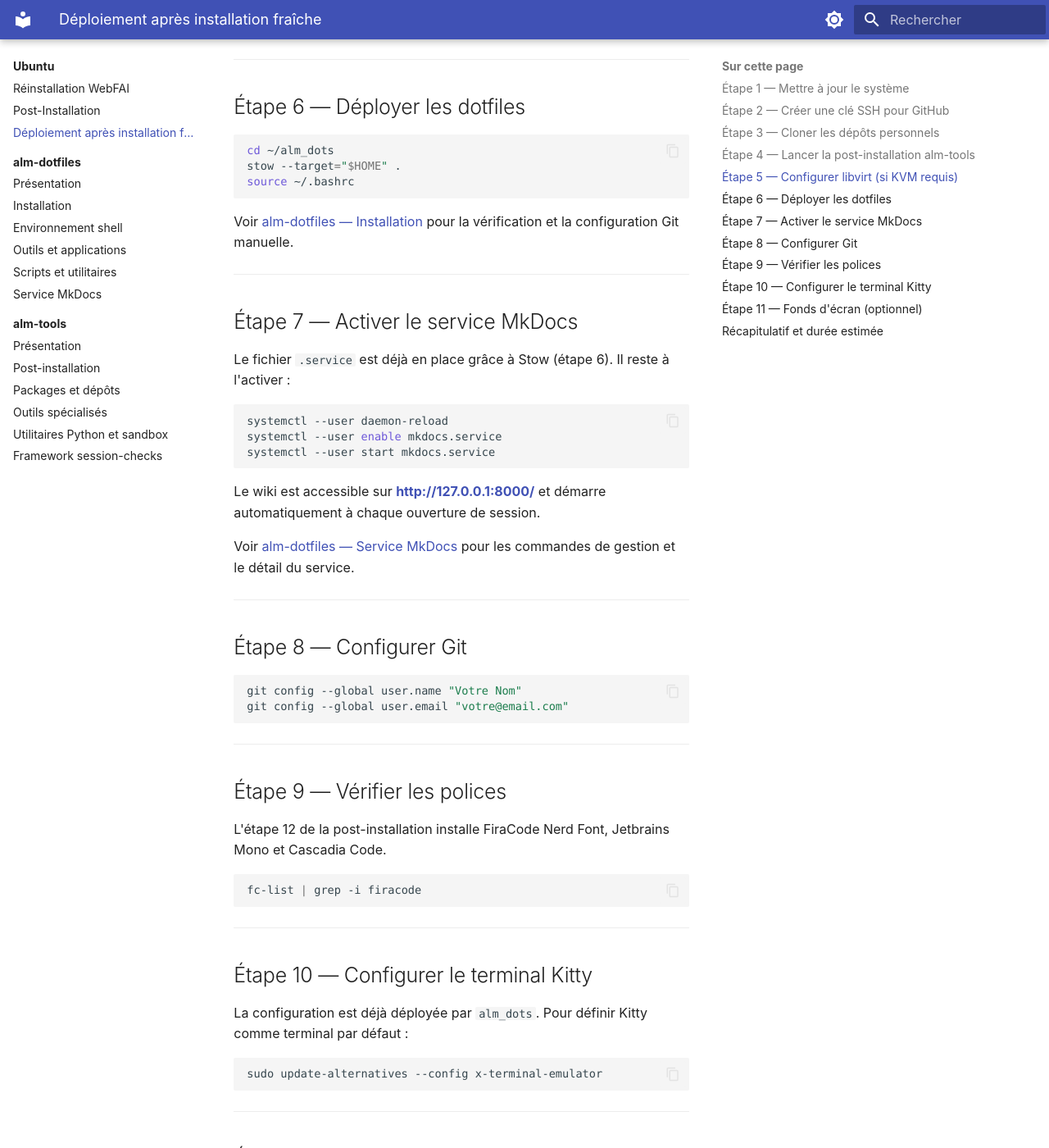
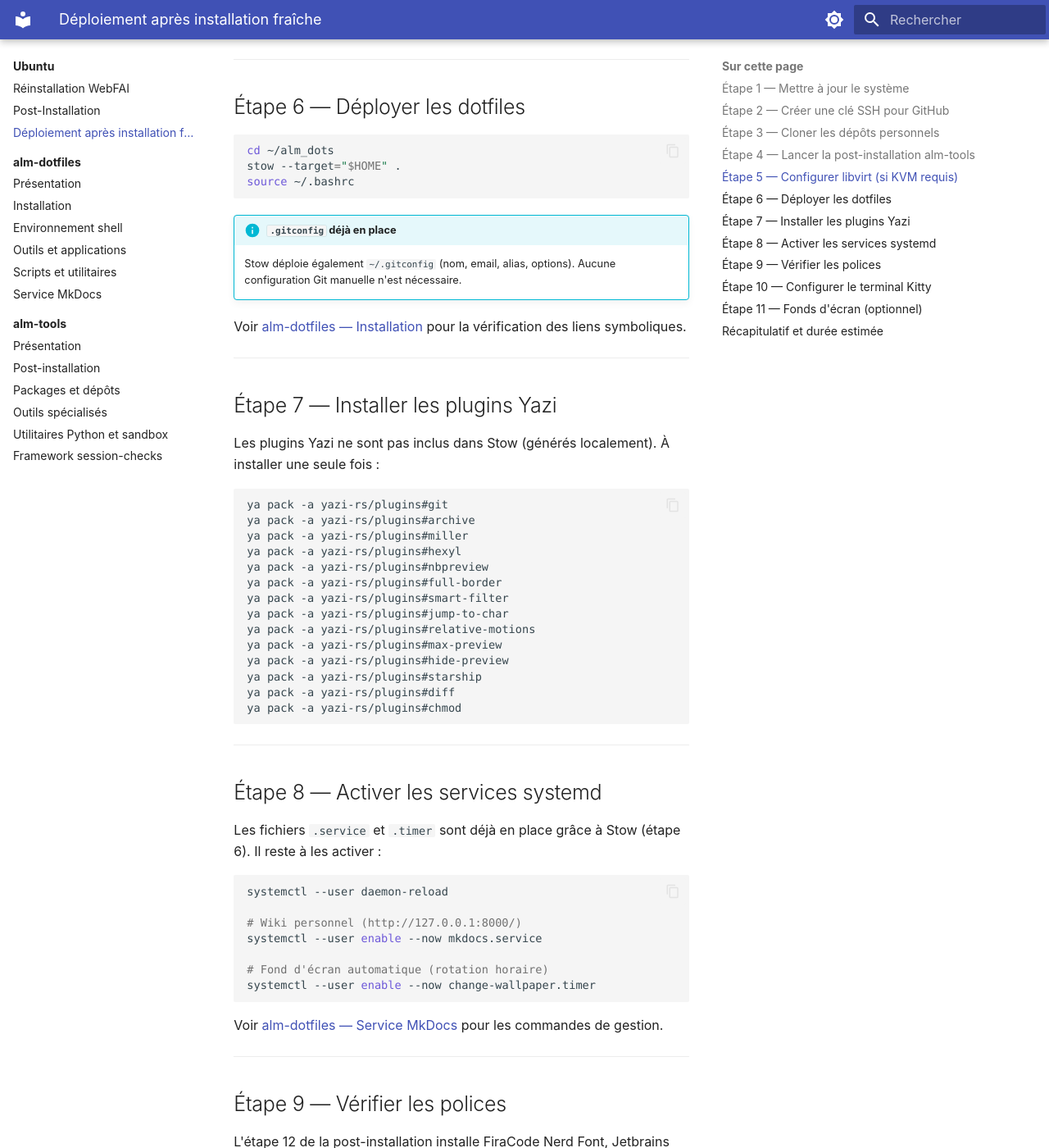
Before and after one commit to namnetes/alm_notes, an MkDocs documentation site: the page built from docs/systeme/ubuntu/deploiement-post-installation.md, in a window 1280 px wide and 1400 px high, scrolled down 1751 px. Shown: the whole window at 82% size. Built offline with MkDocs 1.6.1 and Material for MkDocs 9.7.7, drawn with Linux system fonts in a browser that asks for light colours; some of the changed text lies outside the part shown.

Commit message:
docs: fix errors and complete alm_dots documentation for reinstall
Factual errors fixed:
- service-mkdocs.md: 0.0.0.0 → 127.0.0.1 (matches the corrected service)
- presentation.md: remove deleted desktop entry row; fix stow exclusion
  list (.gitconfig, CLAUDE.md, .claudecodeignore are stowed, not excluded);
  add .ssh/config, .claude/ to the managed files table
- outils-et-applications.md: .gitconfig warning replaced with correct info

Missing reinstall steps added:
- installation.md: Yazi plugins (ya pack) + change-wallpaper.timer steps
- deploiement-post-installation.md: Yazi plugins, systemd timer activation;
  remove incorrect "configure git manually" step (gitconfig is stowed)

Missing documentation added:
- environnement-shell.md: full function table (usbboot, mkdocs-pdf,
  shims/tl, shim_add, init_zed, all 19 functions listed)
- outils-et-applications.md: .nanorc section, .ssh/config section,
  Claude Code section (global_rules, CLAUDE.md, CLAUDE_Mainframe.md,
  claude-open/claude-z aliases, Zed tasks)

Co-Authored-By: Claude Sonnet 4.6 <noreply@anthropic.com>

````diff
--- a/docs/systeme/ubuntu/deploiement-post-installation.md
+++ b/docs/systeme/ubuntu/deploiement-post-installation.md
@@ -75,32 +75,51 @@ stow --target="$HOME" .
 source ~/.bashrc
 ```
 
-Voir [alm-dotfiles — Installation](alm-dotfiles/installation.md) pour la vérification et la configuration Git manuelle.
+!!! info "`.gitconfig` déjà en place"
+    Stow déploie également `~/.gitconfig` (nom, email, alias, options). Aucune configuration Git manuelle n'est nécessaire.
+
+Voir [alm-dotfiles — Installation](alm-dotfiles/installation.md) pour la vérification des liens symboliques.
 
 ---
 
-## Étape 7 — Activer le service MkDocs
+## Étape 7 — Installer les plugins Yazi
 
-Le fichier `.service` est déjà en place grâce à Stow (étape 6). Il reste à l'activer :
+Les plugins Yazi ne sont pas inclus dans Stow (générés localement). À installer une seule fois :
+
+```bash
+ya pack -a yazi-rs/plugins#git
+ya pack -a yazi-rs/plugins#archive
+ya pack -a yazi-rs/plugins#miller
+ya pack -a yazi-rs/plugins#hexyl
+ya pack -a yazi-rs/plugins#nbpreview
+ya pack -a yazi-rs/plugins#full-border
+ya pack -a yazi-rs/plugins#smart-filter
+ya pack -a yazi-rs/plugins#jump-to-char
+ya pack -a yazi-rs/plugins#relative-motions
+ya pack -a yazi-rs/plugins#max-preview
+ya pack -a yazi-rs/plugins#hide-preview
+ya pack -a yazi-rs/plugins#starship
+ya pack -a yazi-rs/plugins#diff
+ya pack -a yazi-rs/plugins#chmod
+```
+
+---
+
+## Étape 8 — Activer les services systemd
+
+Les fichiers `.service` et `.timer` sont déjà en place grâce à Stow (étape 6). Il reste à les activer :
 
 ```bash
 systemctl --user daemon-reload
-systemctl --user enable mkdocs.service
-systemctl --user start mkdocs.service
+
+# Wiki personnel (http://127.0.0.1:8000/)
+systemctl --user enable --now mkdocs.service
+
+# Fond d'écran automatique (rotation horaire)
+systemctl --user enable --now change-wallpaper.timer
 ```
 
-Le wiki est accessible sur **<http://127.0.0.1:8000/>** et démarre automatiquement à chaque ouverture de session.
-
-Voir [alm-dotfiles — Service MkDocs](alm-dotfiles/service-mkdocs.md) pour les commandes de gestion et le détail du service.
-
----
-
-## Étape 8 — Configurer Git
-
-```bash
-git config --global user.name "Votre Nom"
-git config --global user.email "votre@email.com"
-```
+Voir [alm-dotfiles — Service MkDocs](alm-dotfiles/service-mkdocs.md) pour les commandes de gestion.
 
 ---
 
````
Also changed, not shown: other parts of docs/systeme/ubuntu/deploiement-post-installation.md (+1 -1 lines), docs/systeme/ubuntu/alm-dotfiles/environnement-shell.md (+23 -1 lines), docs/systeme/ubuntu/alm-dotfiles/installation.md (+27 -7 lines), docs/systeme/ubuntu/alm-dotfiles/outils-et-applications.md (+62 -5 lines), docs/systeme/ubuntu/alm-dotfiles/presentation.md (+14 -9 lines), docs/systeme/ubuntu/alm-dotfiles/service-mkdocs.md (+1 -1 lines).
